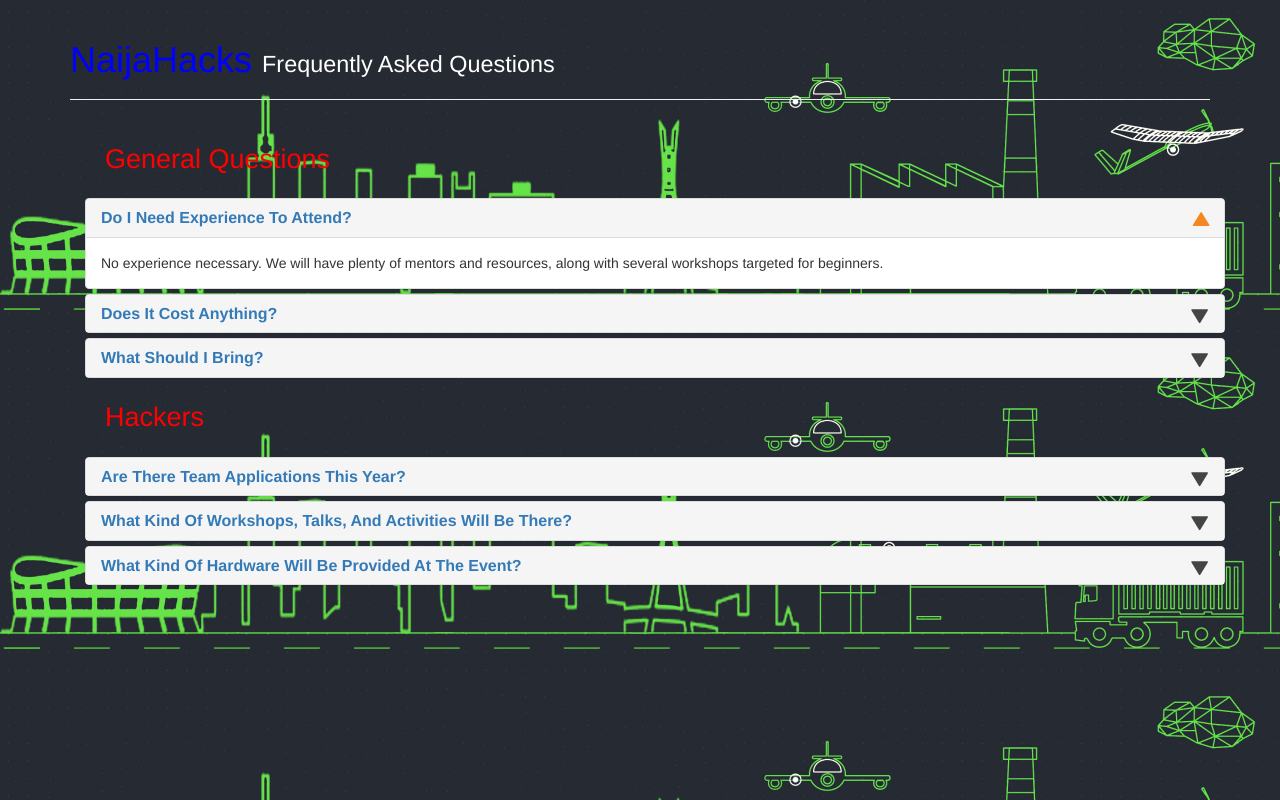
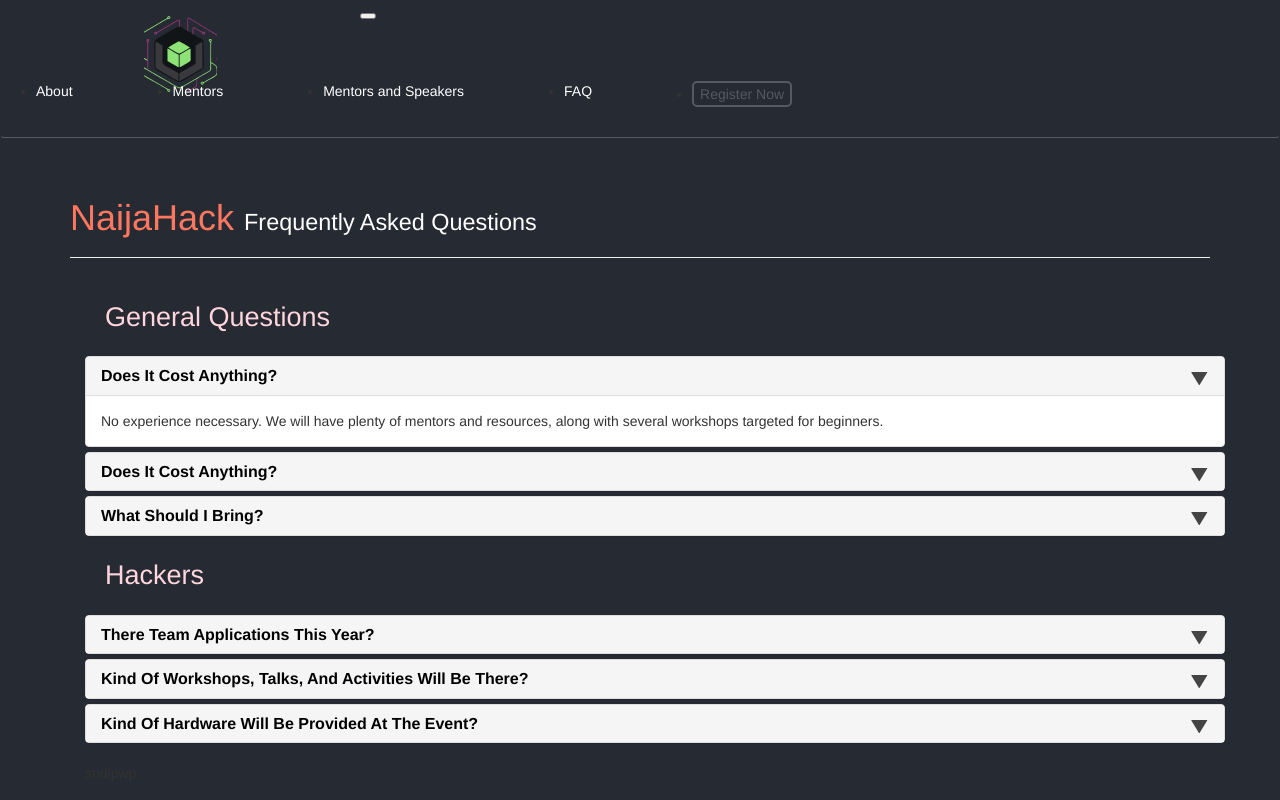
Before and after one commit to NaijaHacks/naijahacks.com, a website built with webpack: page src/public/views/faq.html in a window 1280 px wide. Built offline with nearby package versions, Linux system fonts and the light colour scheme.

Commit message:
apply changes to ui

```diff
--- a/src/public/views/faq.html
+++ b/src/public/views/faq.html
@@ -11,21 +11,46 @@
     <script type="text/javascript" src="../js/jquery-1.10.2.min.js"></script>
     <script type="text/javascript" src="../bootstrap/js/bootstrap.min.js"></script>
 </head>
-<body background="../img/background.png">
+<body>
+        <nav class="navbar navbar-expand-md navbar-dark  navbg">
+                <span class="navbar-brand"><a href="#"><img src="../img/favicon.png"></a></span>
+                <button class="navbar-toggler" type="button" data-toggle="collapse" data-target="#collapse-navbar">
+                        <span class="navbar-toggler-icon" style="color: white"></span>
+                    </button>
 
+                <div class="navbar-collapse collapse" id="collapse-navbar">
+                  <ul class="navbar-nav ml-auto">
+                  <li class="nav-item">
+                    <a class="nav-link" href="#">About</a>
+                  </li>
+                  <li class="nav-item">
+                    <a class="nav-link" href="#">Mentors</a>
+                  </li>
+                  <li class="nav-item">
+                    <a class="nav-link" href="#">Mentors and Speakers</a>
+                  </li>
+                  <li class="nav-item">
+                    <a class="nav-link" href="views/faq.html">FAQ</a>
+                  </li>
+                  <li class="nav-item">
+                    <button class="nav-button">Register Now</button>
+                </li>
+                </ul>
+                </div>
+              </nav>
 <div class="container">
 
 <div class="page-header">
-    <h1 style="color:blue;">NaijaHacks <small style="color:white;">Frequently Asked Questions</small></h1>
+    <h1 style="color:#FF775F;">NaijaHack <small style="color:white;">Frequently Asked Questions</small></h1>
 </div>
 
 <div class="container">
     <div class="panel-group" id="accordion">
-        <div class="faqHeader" style="color:red;">General Questions</div>
+        <div class="faqHeader" style="color: #FFD6DC">General Questions</div>
         <div class="panel panel-default">
             <div class="panel-heading">
                 <h4 class="panel-title">
-                   <b> <a class="accordion-toggle" data-toggle="collapse" data-parent="#accordion" href="#collapseOne">Do I Need Experience To Attend?</a> </b>
+                        <a class="accordion-toggle collapsed" data-toggle="collapse" data-parent="#accordion" href="#collapseTen"><b>Does It Cost Anything?</b></a>
                 </h4>
             </div>
             <div id="collapseOne" class="panel-collapse collapse in">
@@ -37,7 +62,7 @@
         <div class="panel panel-default">
             <div class="panel-heading">
                 <h4 class="panel-title">
-                    <b><a class="accordion-toggle collapsed" data-toggle="collapse" data-parent="#accordion" href="#collapseTen">Does It Cost Anything?</a></b>
+                    <a class="accordion-toggle collapsed" data-toggle="collapse" data-parent="#accordion" href="#collapseTen"><b>Does It Cost Anything?</b></a>
                 </h4>
             </div>
             <div id="collapseTen" class="panel-collapse collapse">
@@ -49,7 +74,7 @@
         <div class="panel panel-default">
             <div class="panel-heading">
                 <h4 class="panel-title">
-                    <b><a class="accordion-toggle collapsed" data-toggle="collapse" data-parent="#accordion" href="#collapseEleven">What Should I Bring?</a></b>
+                    <a class="accordion-toggle collapsed" data-toggle="collapse" data-parent="#accordion" href="#collapseEleven"> <b> What Should I Bring?</b></a>
                 </h4>
             </div>
             <div id="collapseEleven" class="panel-collapse collapse">
@@ -59,11 +84,11 @@
             </div>
         </div>
 
-        <div class="faqHeader" style="color:red;">Hackers</div>
+        <div class="faqHeader" style="color: #FFD6DC">Hackers</div>
         <div class="panel panel-default">
             <div class="panel-heading">
                 <h4 class="panel-title">
-                   <b> <a class="accordion-toggle collapsed" data-toggle="collapse" data-parent="#accordion" href="#collapseTwo">Are There Team Applications This Year?</a></b>
+                   <a class="accordion-toggle collapsed" data-toggle="collapse" data-parent="#accordion" href="#collapseTwo"> <b> There Team Applications This Year? </b></a>
                 </h4>
             </div>
             <div id="collapseTwo" class="panel-collapse collapse">
@@ -75,7 +100,7 @@
         <div class="panel panel-default">
             <div class="panel-heading">
                 <h4 class="panel-title">
-                   <b> <a class="accordion-toggle collapsed" data-toggle="collapse" data-parent="#accordion" href="#collapseThree">What Kind Of Workshops, Talks, And Activities Will Be There?</a></b>
+                    <a class="accordion-toggle collapsed" data-toggle="collapse" data-parent="#accordion" href="#collapseThree"><b> Kind Of Workshops, Talks, And Activities Will Be There?</b></a>
                 </h4>
             </div>
             <div id="collapseThree" class="panel-collapse collapse">
@@ -87,7 +112,7 @@
         <div class="panel panel-default">
             <div class="panel-heading">
                 <h4 class="panel-title">
-                    <b><a class="accordion-toggle collapsed" data-toggle="collapse" data-parent="#accordion" href="#collapseFive">What Kind Of Hardware Will Be Provided At The Event?</a></b>
+                    <a class="accordion-toggle collapsed" data-toggle="collapse" data-parent="#accordion" href="#collapseFive"><b> Kind Of Hardware Will Be Provided At The Event?</b></a>
                 </h4>
             </div>
             <div id="collapseFive" class="panel-collapse collapse">
@@ -128,10 +153,98 @@
         transform: rotate(90deg);
         color: #454444;
     }
+    /*.ml-auto{
+	margin-right: 40px;
+	padding:10px;
+}
+.navbar-brand{
+    margin-left: 10%;
+    margin-right: 10%;
+
+}
+.nav-item{
+
+    padding-top: 30px;
+    padding-bottom: 30px;
+    padding-right:100px ;
+}
+.active {
+  background-color: #4CAF50;
+}
+.nav-link{
+	color:white !important;
+}
+.nav-button{
+	background-color:transparent;
+	border: 2px solid #555961;
+	color: #555961;
+	border-radius:5px;
+	/*padding-left: 5px;
+	padding-right: 5px;
+
+}*/
+
+body{
+    background-color: #262a33;
+}
+
+.navbg{
+    background-color: #262a33;
+    border-bottom:1px solid #555961;
+    /*padding: 0;*/
+    /*margin:0;*/
+}
+
+.ml-auto{
+	margin-right: 40px;
+	padding:20px;
+}
+.navbar-brand{
+	margin-left: 10%;
+    margin-right: 10%;
+}
+.nav-item{
+	padding-top: 10px;
+    padding-bottom: 10px;
+    padding-right:100px ;
+}
+.nav-link{
+	color:white !important;
+}
+.nav-button{
+	background-color:transparent;
+	border: 2px solid #555961;
+	color: #555961;
+	border-radius:5px;
+	/*padding-left: 5px;
+	padding-right: 5px;*/
+
+}
+.footer{
+	width: 100%;
+	height: 5vh;
+	background-color: #fff;
+}
+.footer-align{
+padding-top: 0.5%;
+padding-bottom: 0.5%;
+}
+.footer-content{
+	padding: 0 0.7%;
+	color: rgb(26, 29, 37);
+}
+
+
+
+
 </style>
 
 
 </div>
 
 </body>
+<footer id="footer">
+        <p>sndipwp</p>
+
+    </footer>
 </html>
```
Also changed, not shown: src/public/bootstrap/css/bootstrap.css, src/public/bootstrap/css/bootstrap.min.css.
